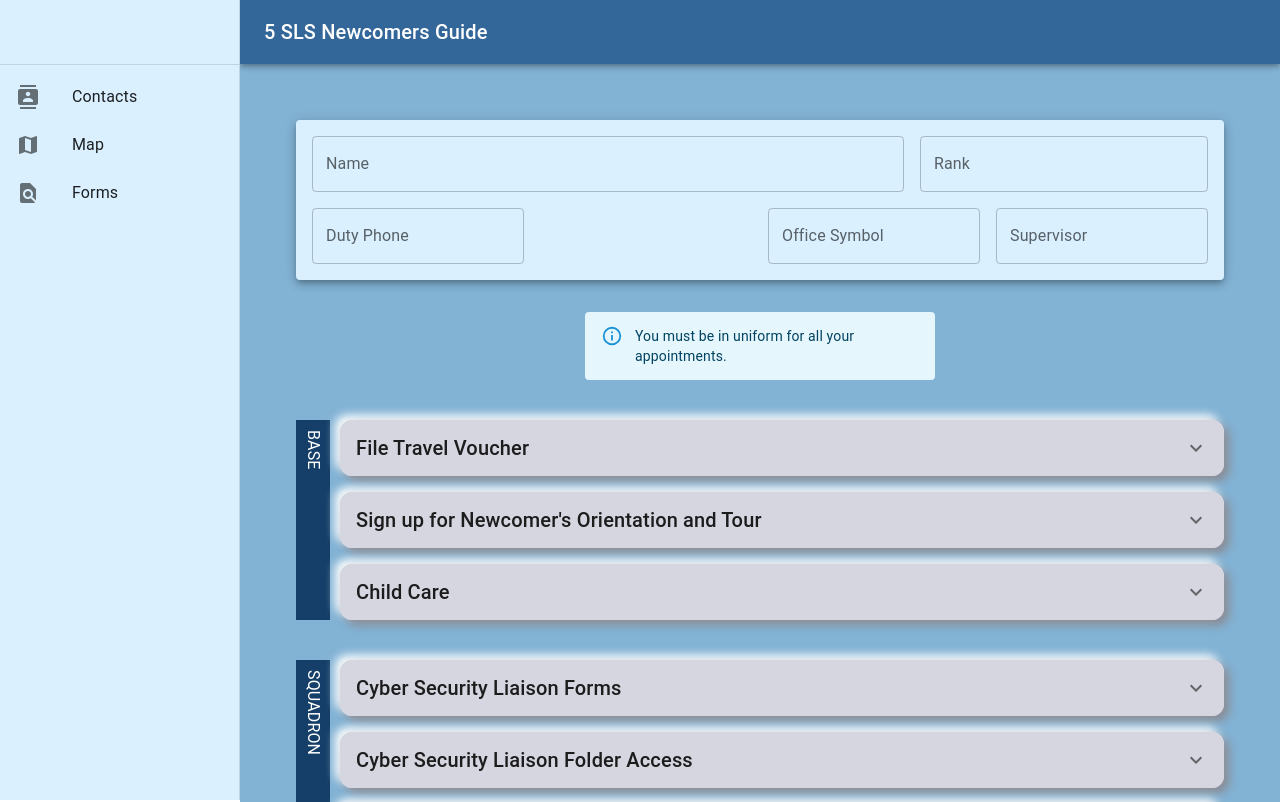
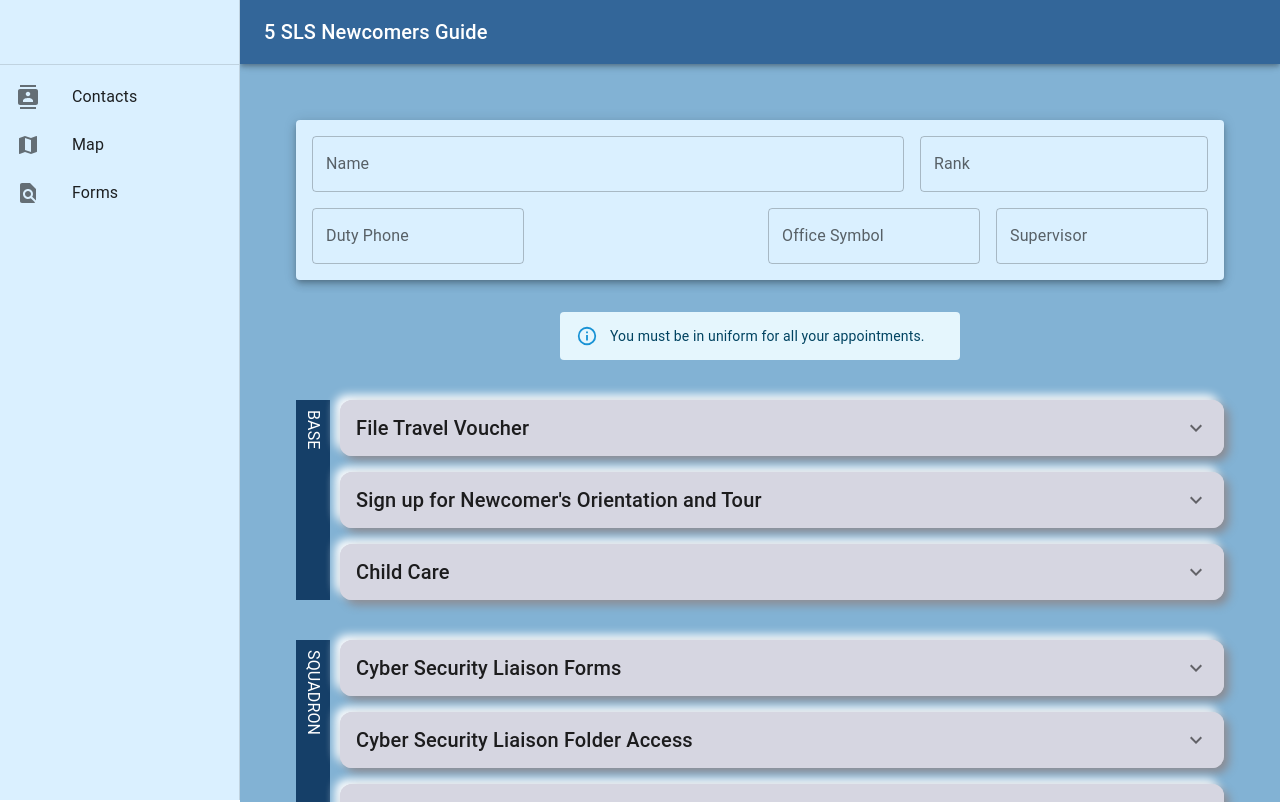
Before and after one commit to neg-0/inprocessing, a React (Create React App) app: page / in a window 1280 px wide. Shown: the top 802 px of the page. Built offline with nearby package versions, Linux system fonts and the light colour scheme.

Commit message:
made note wider

```diff
--- a/src/App.js
+++ b/src/App.js
@@ -58,7 +58,7 @@ function App() {
           </Paper>
           <Alert
             severity="info"
-            sx={{ width: "350px", mx: "auto", backgroundColor: "daf0ff" }}
+            sx={{ width: "400px", mx: "auto", backgroundColor: "daf0ff" }}
           >
             You must be in uniform for all your appointments.
           </Alert>
```
